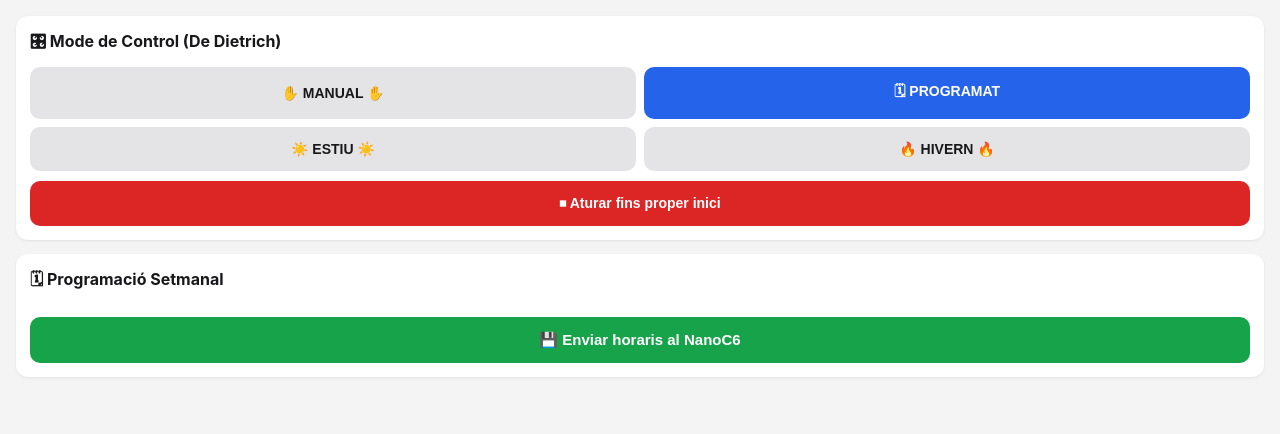
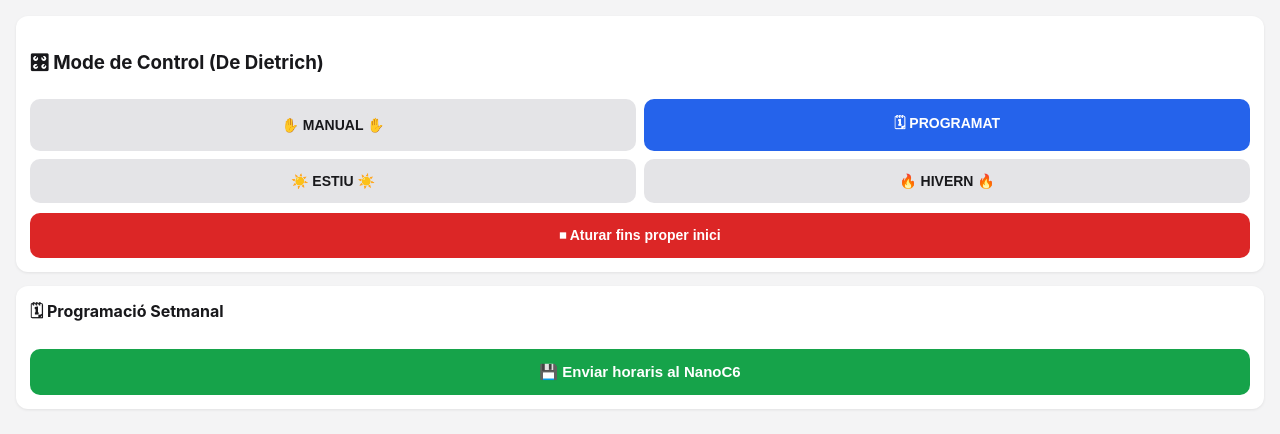
Before and after one commit to Ctesifone/Calera-app, a plain HTML site: page index.html in a window 1280 px wide. Drawn offline with Linux system fonts and the light colour scheme; a script that the page names is missing.

Commit message:
Update index.html

```diff
--- a/index.html
+++ b/index.html
@@ -45,7 +45,7 @@
 <body>
 
   <div class="card">
-    <h2>🎛 Mode de Control (De Dietrich)</h2>
+    <h3>🎛 Mode de Control (De Dietrich)</h3>
     <div class="modes">
       <button class="secondary" onclick="sendMode('MANUAL')">✋ MANUAL ✋</button>
       <button onclick="sendMode('SCHEDULE')">🗓 PROGRAMAT</button>
```
